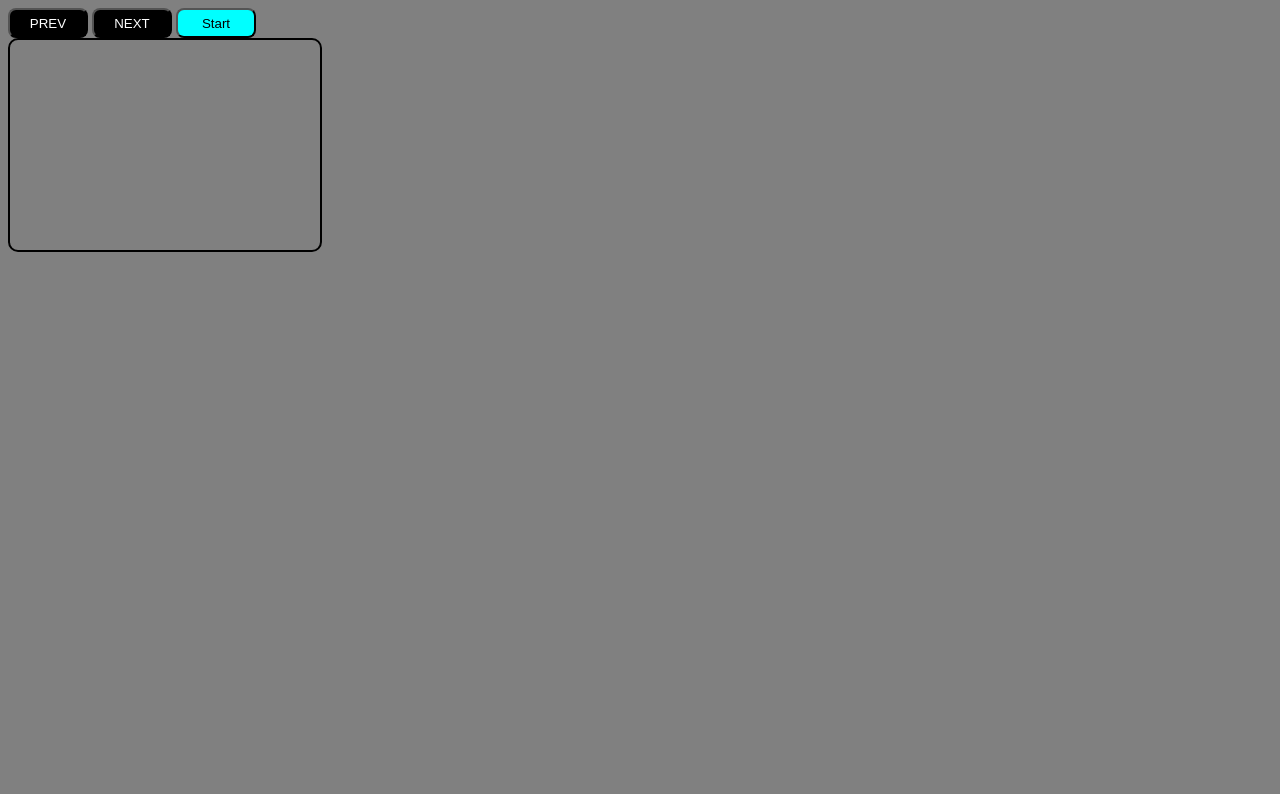
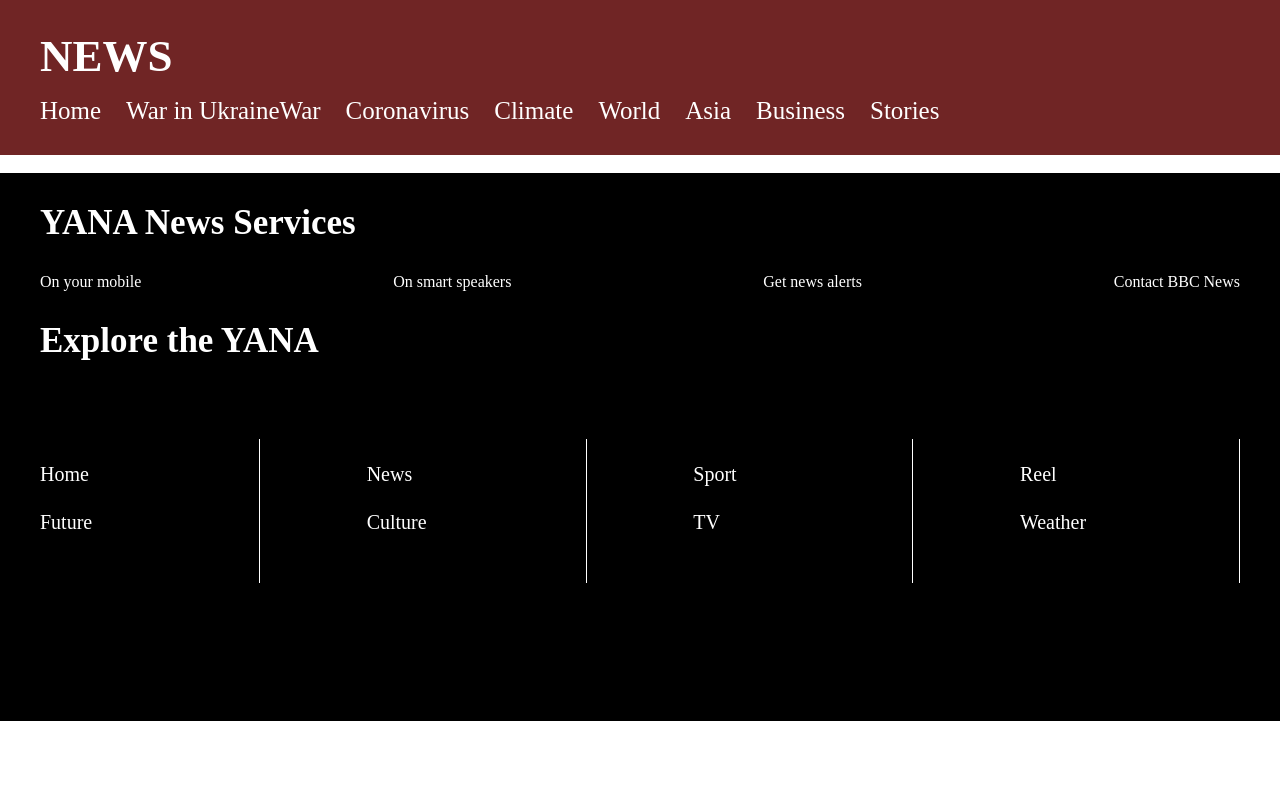
Before and after one commit to NurdinDjumabekov/HW_M3_20-03_Nur, a plain HTML site: page DZ7_Nurdin_20-03/index.html in a window 1280 px wide. Drawn offline with Linux system fonts and the light colour scheme; no server answers.

Commit message:
Add files via upload

```diff
--- a/DZ7_Nurdin_20-03/app.js
+++ b/DZ7_Nurdin_20-03/app.js
@@ -1,42 +1,36 @@
-const block = document.querySelector(".block");
-const btnPrev = document.querySelector(".btn-prev");
-const btnNext = document.querySelector(".btn-next");
-let count = 1;
+const main_info_inner = document.querySelector(".main_info_inner");
 
-const goToFetch = () => {
-  fetch(`https://jsonplaceholder.typicode.com/todos/${count}`)
-    .then((response) => response.json())
-    .then((data) => {
-      block.innerHTML = `
-              <h2>${data.title}</h2>
-              <span>${data.id}</span>
-              <h3>${data.completed}</h3>
-          `;
+const url = "https://jsonplaceholder.typicode.com/posts";
+
+const fetchRequest = async () => {
+  try {
+    const rest = await fetch(url);
+    const info = await rest.json();
+    info.map((item) => {
+      console.log(item.title);
+      const newDiv = document.createElement("div");
+      newDiv.setAttribute("class", "newDiv");
+      main_info_inner.append(newDiv);
+      const h3 = document.createElement("h3");
+      h3.innerText = item.title;
+      newDiv.append(h3);
+      const newDivInner = document.createElement("div");
+      newDivInner.setAttribute("class", "newDivInner");
+      newDiv.append(newDivInner);
+      const p = document.createElement("p");
+      const img = document.createElement("img");
+      newDivInner.append(img);
+      img.setAttribute("class", "img_info");
+      newDivInner.append(p);
+      p.setAttribute("class", "p_text");
+      p.innerHTML = item.body;
+      img.src =
+        "https://cdnn1.img.sputnik-abkhazia.info/img/102951/73/1029517318_112:0:1889:1333_1920x0_80_0_0_479b92c01ccee383a0be7e65b46c1962.jpg";
     });
+  } catch {
+    console.error("error");
+  } finally {
+    console.warn("done!!!!!");
+  }
 };
-
-btnNext.addEventListener("click", () => {
-  count++;
-  goToFetch();
-});
-
-btnPrev.addEventListener("click", () => {
-  if (count > 1) {
-    count--;
-    goToFetch();
-  } else {
-    alert("error");
-  }
-});
-
-/////////////////////////////////////////////////////////
-
-const btn_start = document.querySelector(".btn_start");
-
-btn_start.addEventListener("click", () => {
-  fetch("https://jsonplaceholder.typicode.com/posts")
-    .then((response) => response.json())
-    .then((data) => {
-      console.log(data);
-    });
-});
+fetchRequest();
--- a/DZ7_Nurdin_20-03/index.html
+++ b/DZ7_Nurdin_20-03/index.html
@@ -2,17 +2,87 @@
 <html lang="en">
   <head>
     <meta charset="UTF-8" />
-    <title>Title</title>
+    <title>Яна новости</title>
     <link rel="stylesheet" href="style.css" />
   </head>
   <body>
-    <div>
-      <button class="btn-prev">PREV</button>
-      <button class="btn-next">NEXT</button>
-      <button class="btn_start">Start</button>
+    <div class="wrapper">
+      <div class="header">
+        <div class="container">
+          <div class="menu">
+            <h1>NEWS</h1>
+            <ul class="parent_li_menu">
+              <li><a href="#">Home</a></li>
+              <li><a href="#">War in UkraineWar</a></li>
+              <li><a href="#">Coronavirus</a></li>
+              <li><a href="#">Climate</a></li>
+              <li><a href="#">World</a></li>
+              <li><a href="#">Asia</a></li>
+              <li><a href="#">Business</a></li>
+              <li><a href="#">Stories</a></li>
+            </ul>
+          </div>
+        </div>
+      </div>
+      <div class="main_info">
+        <div class="container">
+          <div class="main_info_inner">
+
+          </div>
+        </div>
+      </div>
+      <img src="" alt="">
+      <footer>
+        <div class="container">
+          <div class="footer_inner_1">
+            <h6>YANA News Services</h6>
+            <ul class="parent_li_footer">
+              <li>On your mobile</li>
+              <li>On smart speakers</li>
+              <li>Get news alerts</li>
+              <li>Contact BBC News</li>
+            </ul>
+          </div>
+          <div class="footer_inner_2">
+            <h6>Explore the YANA</h6>
+            <div class="parent_for_down_li_parent">
+              <div class="parent_for_down_li">
+                <ul class="parent_li_footer_down">
+                  <li>Home</li>
+                  <li>Future</li>
+                </ul>
+                <div class="div_line"></div>
+              </div>
+              <!-- //////////////////////////////// -->
+              <div class="parent_for_down_li">
+                <ul class="parent_li_footer_down">
+                  <li>News</li>
+                  <li>Culture</li>
+                </ul>
+                <div class="div_line"></div>
+              </div>
+              <!-- //////////////////////////////// -->
+              <div class="parent_for_down_li">
+                <ul class="parent_li_footer_down">
+                  <li>Sport</li>
+                  <li>TV</li>
+                </ul>
+                <div class="div_line"></div>
+              </div>
+              <!-- //////////////////////////////// -->
+              <div class="parent_for_down_li">
+                <ul class="parent_li_footer_down">
+                  <li>Reel</li>
+                  <li>Weather</li>
+                </ul>
+                <div class="div_line"></div>
+              </div>
+              <!-- //////////////////////////////// -->
+            </div>
+          </div>
+        </div>
+      </footer>
     </div>
-
-    <div class="block"></div>
   </body>
   <script src="app.js"></script>
 </html>
--- a/DZ7_Nurdin_20-03/style.css
+++ b/DZ7_Nurdin_20-03/style.css
@@ -1,39 +1,119 @@
-body {
+* {
+  margin: 0;
+  padding: 0;
+  box-sizing: border-box;
+}
+.container {
+  width: 1200px;
+  margin: 0 auto;
+}
+/* /////////////////////////////////////////// */
+
+.header {
+  width: 100%;
+  background-color: rgb(112, 37, 37);
+}
+.menu {
+  width: 100%;
+  padding: 30px 0;
+}
+h1 {
+  color: white;
+  font-size: 45px;
+}
+.parent_li_menu {
+  display: flex;
+  gap: 25px;
+}
+.parent_li_menu li {
+  list-style: none;
+  margin-top: 15px;
+}
+.parent_li_menu a {
+  color: white;
+  font-size: 25px;
+  font-weight: 500;
+  text-decoration: none;
+}
+/* /////////////////////////////////////////// */
+
+.newDiv {
+  width: 900px;
+  height: 300px;
+  border: 1px solid black;
+  text-align: center;
+  margin: 20px auto;
+  padding-bottom: 320px;
   background-color: gray;
 }
-.btn-prev,
-.btn-next {
-  width: 80px;
-  height: 30px;
+.newDiv h3 {
+  padding: 10px;
+}
+.newDivInner {
+  width: 100%;
+  display: flex;
+  justify-content: space-between;
+  align-items: center;
+  padding: 2px 15px;
+}
+.img_info {
+  width: 350px;
+  border: 2px solid black;
+  border-radius: 10px;
+}
+.p_text {
+  font-size: 20px;
+}
+/* /////////////////////////////////////////// */
+
+footer {
+  width: 100%;
   background-color: black;
+}
+.footer_inner_1 {
+  padding: 30px 0;
+}
+h6 {
+  font-weight: 600;
   color: white;
-  border-radius: 8px;
+  font-size: 35px;
+  margin-bottom: 30px;
 }
-.btn-prev:hover {
+.parent_li_footer {
+  width: 100%;
+  display: flex;
+  justify-content: space-between;
+}
+.parent_li_footer > li {
+  color: white;
+  list-style: none;
+  font-weight: 500;
+}
+.footer_inner_2 {
+  height: 400px;
+}
+.parent_for_down_li_parent {
+  display: flex;
+  justify-content: space-between;
+  height: 100%;
+}
+.parent_for_down_li {
+  width: 220px;
+  /* background-color: aqua; */
+  height: 60%;
+  display: flex;
+  justify-content: space-between;
+  align-items: center;
+}
+.parent_li_footer_down li {
+  list-style: none;
+  color: white;
+  font-size: 20px;
+  font-weight: 300;
+  margin-bottom: 25px;
+}
+.div_line {
+  height: 60%;
+  width: 1px;
   background-color: white;
-  color: black;
 }
-.btn-next:hover {
-  background-color: white;
-  color: black;
-}
-.block {
-  width: 300px;
-  height: 200px;
-  border-radius: 10px;
-  border: 2px solid;
-  padding: 5px;
-  text-align: center;
-}
-
-.btn_start {
-  width: 80px;
-  height: 30px;
-  background-color: aqua;
-  color: black;
-  border-radius: 8px;
-}
-.btn_start:hover {
-  background-color: black;
-  color: aqua;
-}
```
